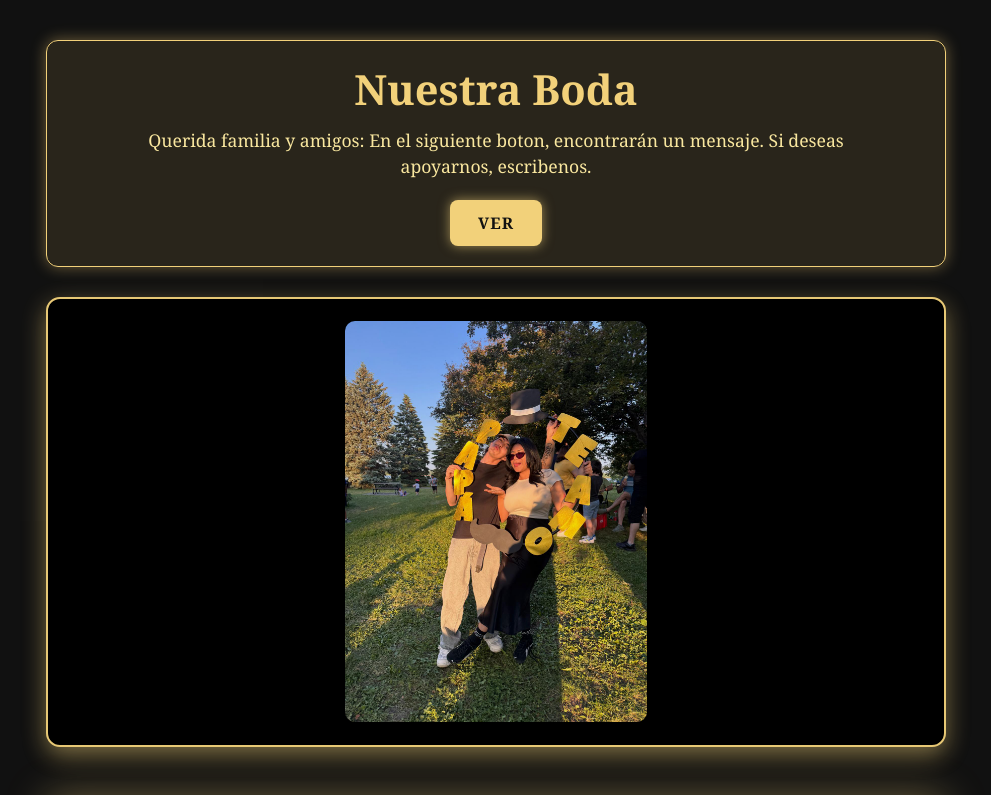
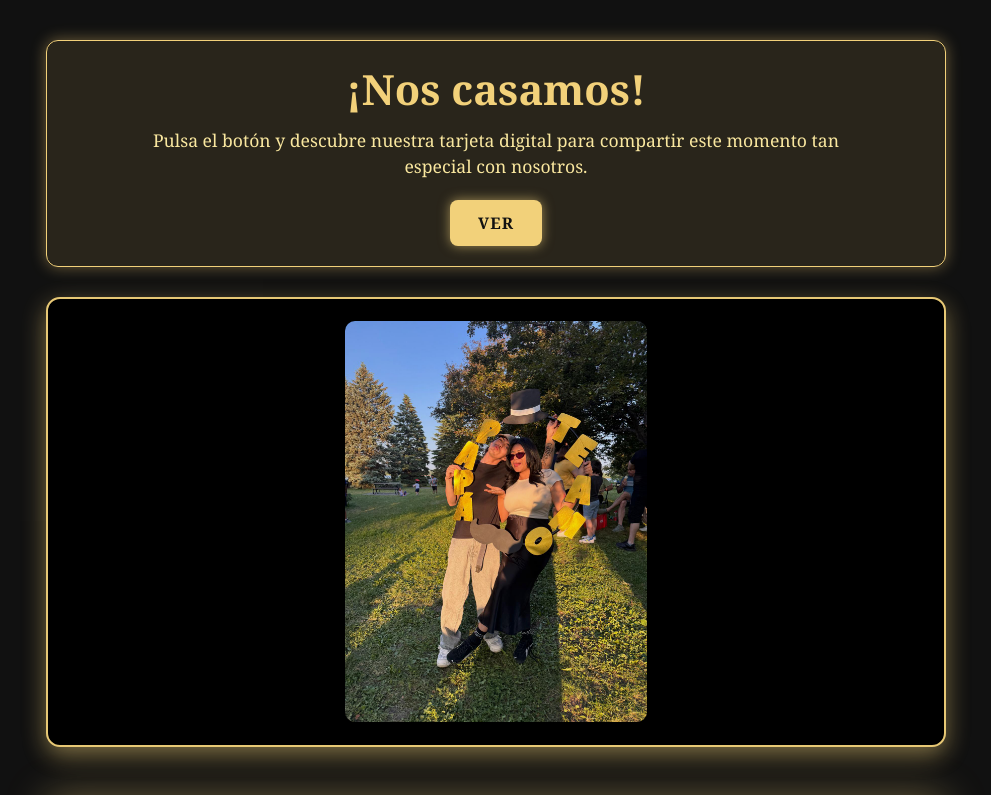
Before and after one commit to dreeai/Boda, a plain HTML site: page index.html in a window 1280 px wide. Shown: the top 795 px of the page, without its empty margins (144-1135 px from the left). Drawn offline with Linux system fonts and the light colour scheme.

Commit message:
Pasarela

```diff
--- a/index.html
+++ b/index.html
@@ -12,11 +12,9 @@
 
         <!-- MENSAJE INTRO -->
         <section class="intro-text">
-            <h1>Nuestra Boda</h1>
+            <h1>¡Nos casamos!</h1>
             <p>
-                Querida familia y amigos:
-
-En el siguiente boton, encontrarán un mensaje. Si deseas apoyarnos, escribenos.
+                Pulsa el botón y descubre nuestra tarjeta digital para compartir este momento tan especial con nosotros.
 
             </p>
             <a href="Lluvia de sobres.jpeg" download class="btn-download">
@@ -87,7 +85,7 @@ En el siguiente boton, encontrarán un mensaje. Si deseas apoyarnos, escribenos.
                 <p>
 
             Muy pronto compartiremos la fecha exacta de nuestra ceremonia de matrimonio, y nos encantaría contar con tu presencia en este día tan especial.</p>
-                <a href="invitacion.pdf" class="btn-pdf" download>Descargar invitación (PDF)</a>
+                <a href="invitacion.pdf" class="btn-pdf" download>Descargar invitación (NO DISPONIBLE)</a>
             </div>
         </section>
 
```
Also changed, not shown: Lluvia de sobres.jpeg.
